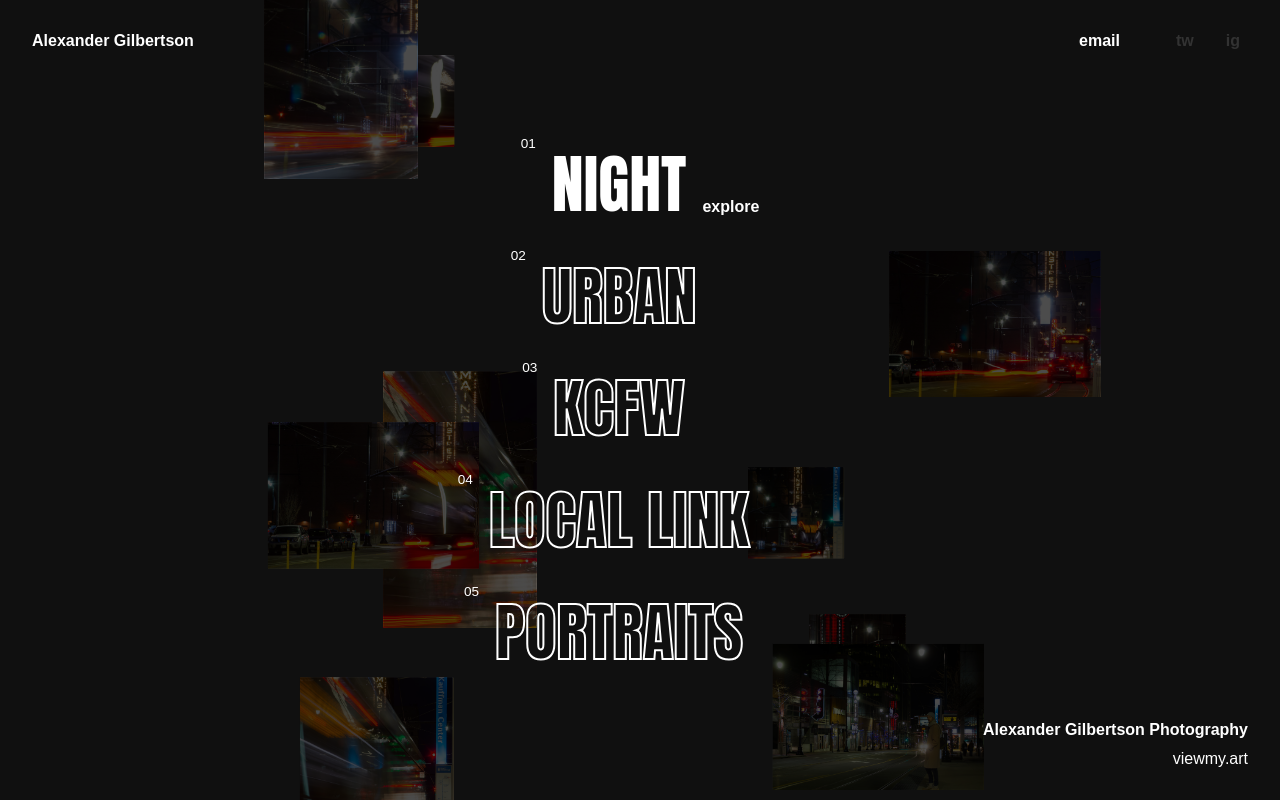
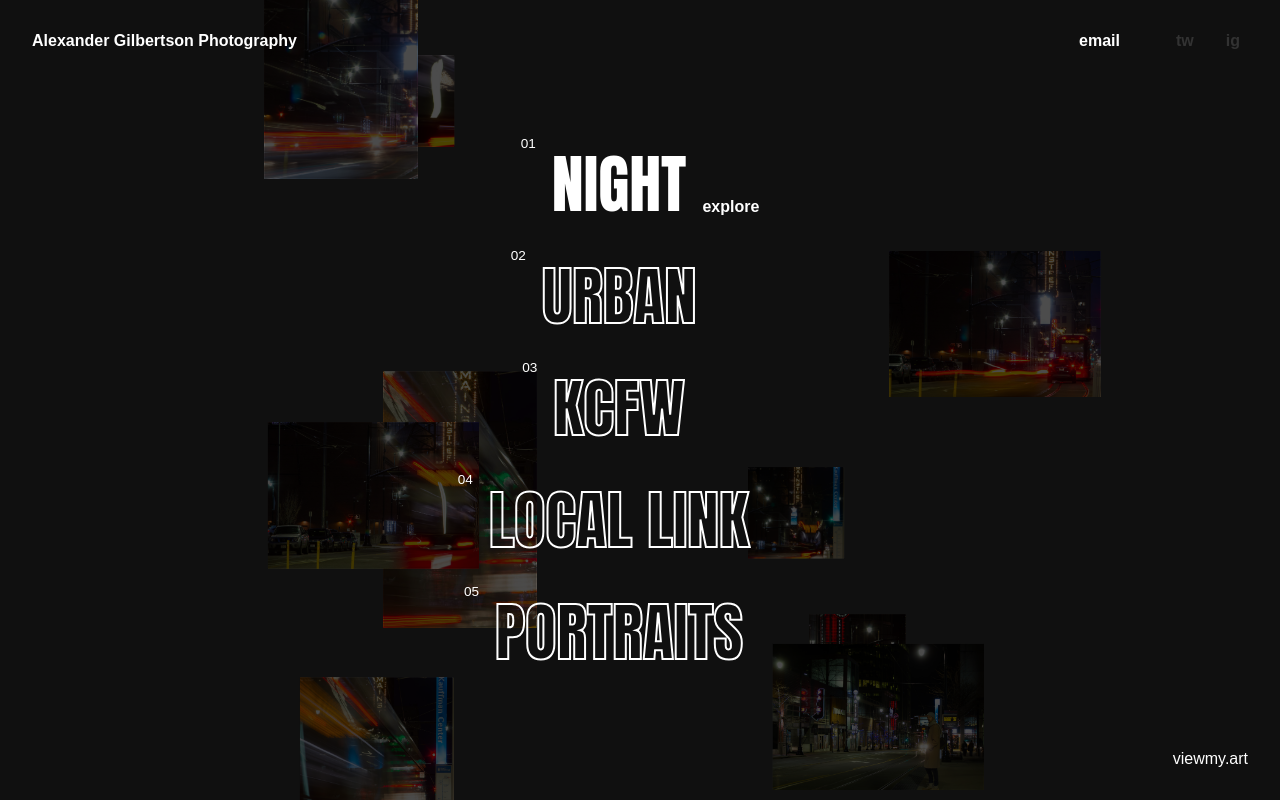
Before and after one commit to gilbster/viewmyart, a plain HTML site: page index.html in a window 1280 px wide. Drawn offline with Linux system fonts and the light colour scheme; a web font is replaced by a local one.

Commit message:
Update index.html
cleaning layout.

```diff
--- a/index.html
+++ b/index.html
@@ -23,12 +23,12 @@
 		<main>
 			<div class="frame">
 				<header class="codrops-header">
-					<h1 class="codrops-header__title">Alexander Gilbertson Photography</h1>
+					<!-- <h1 class="codrops-header__title">Alexander Gilbertson Photography</h1> -->
 					<div class="codrops-header__links">
 						<a href="https://www.viewmy.art" title="Create your own portfolio">Viewmy.art</a>
 					</div>
 				</header>
-				<h2 class="pageheader">Alexander Gilbertson</h2>
+				<h2 class="pageheader">Alexander Gilbertson Photography</h2>
 				<nav class="menutop">
 					<a class="menutop_item"> </a>
 					<a class="menutop__item"  href="mailto:alexandertgilbertson@gmail.com">email</a>
```
